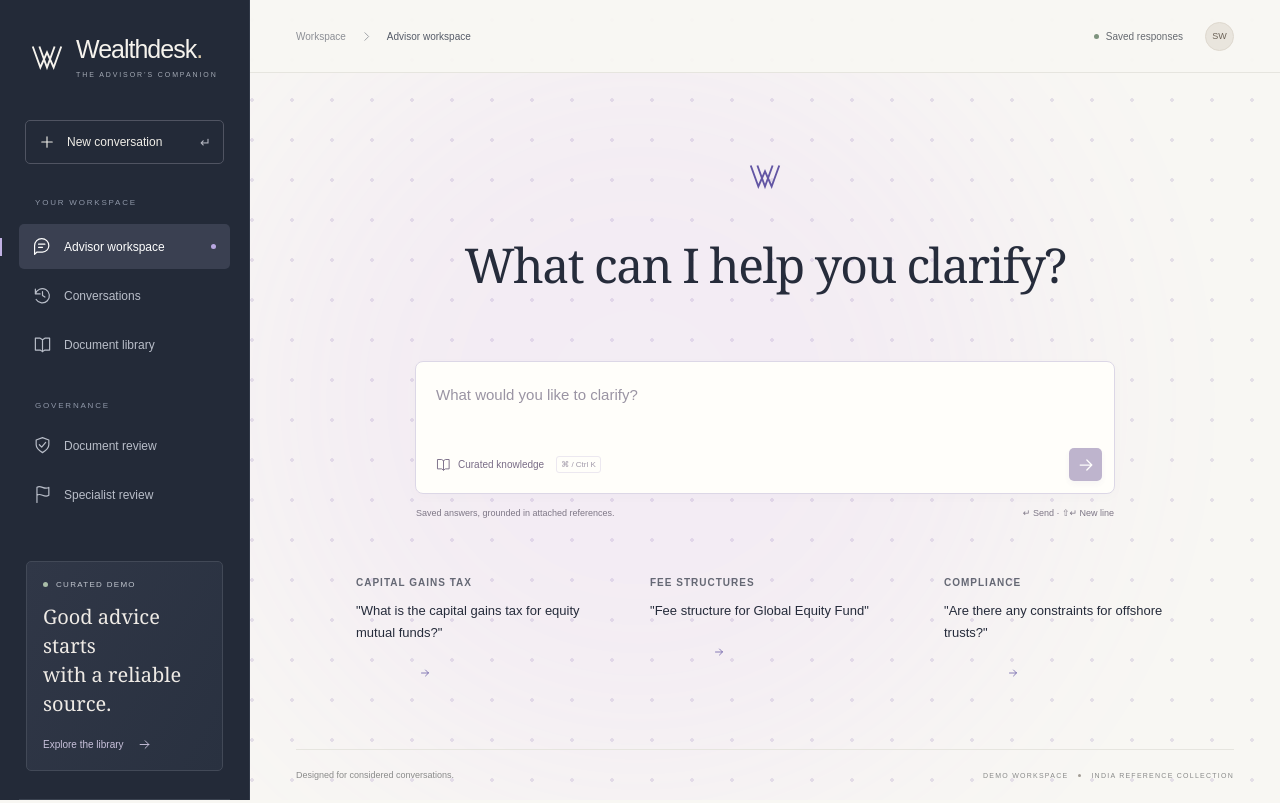
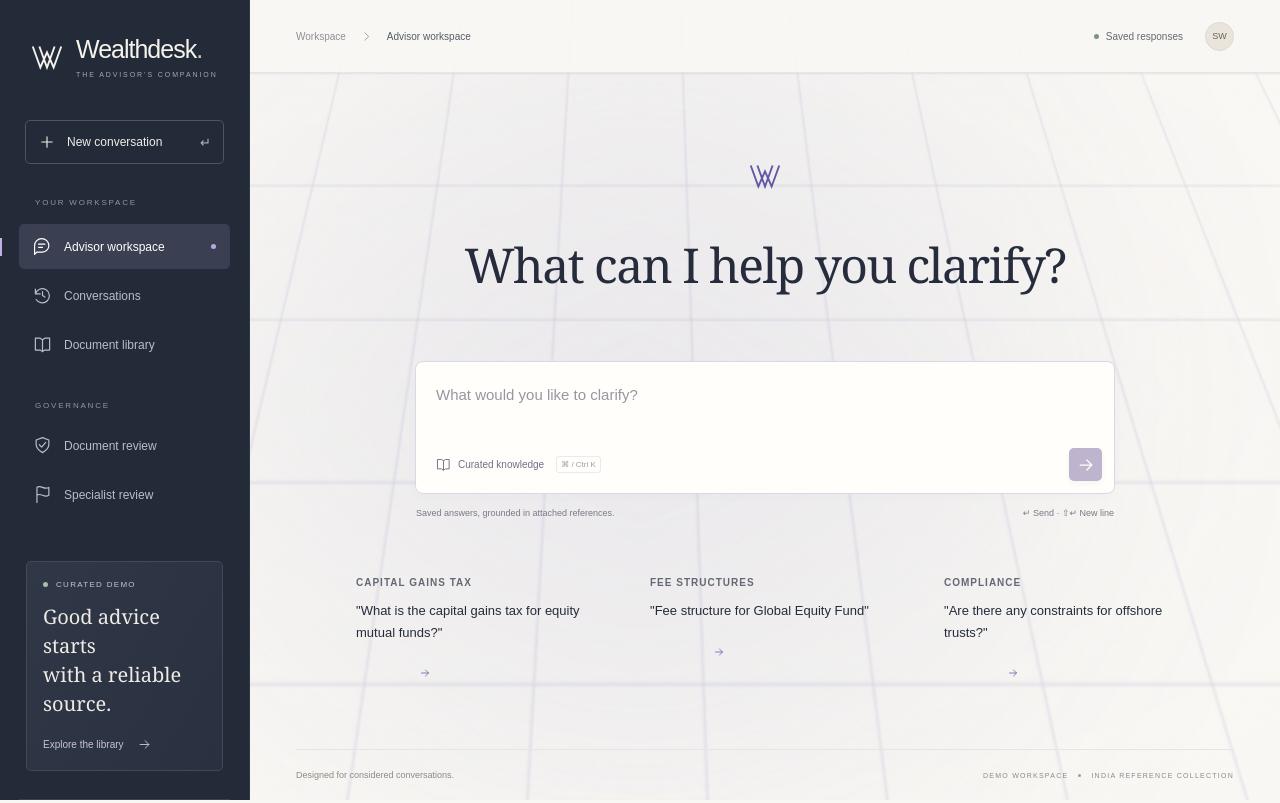
Before and after one commit to Aayush-207/wealth-advisor-copilot, a Next.js app in the folder frontend/: page / in a window 1280 px wide. Built offline with nearby package versions, Linux system fonts and the light colour scheme.

Commit message:
feat: Replace dotted background with a continuously drifting 3D grid

```diff
--- a/frontend/src/components/InteractiveBackground.tsx
+++ b/frontend/src/components/InteractiveBackground.tsx
@@ -6,7 +6,6 @@
 
   useEffect(() => {
     const handleMouseMove = (e: MouseEvent) => {
-      // Calculate normalized mouse coordinates (-1 to 1)
       const x = (e.clientX / window.innerWidth - 0.5) * 2;
       const y = (e.clientY / window.innerHeight - 0.5) * 2;
       setMousePosition({ x, y });
@@ -17,26 +16,53 @@
   }, []);
 
   return (
+    <>
+      <style dangerouslySetInnerHTML={{__html: `
+        @keyframes endless-drift {
+          from { background-position: 0px 0px; }
+          to { background-position: 60px 60px; }
+        }
+      `}} />
       <div className="fixed inset-0 z-[-1] pointer-events-none overflow-hidden">
-      {/* Moving dot pattern (parallax) */}
+
+        {/* Parallax wrapper responsive to cursor */}
         <div
-        className="absolute w-[120%] h-[120%] -left-[10%] -top-[10%] opacity-[0.25] transition-transform duration-700 ease-out"
+          className="absolute inset-0 transition-transform duration-700 ease-out"
           style={{
-          backgroundImage: "radial-gradient(#a898c5 2px, transparent 2px)",
-          backgroundSize: "40px 40px",
-          transform: `translate(${mousePosition.x * -25}px, ${mousePosition.y * -25}px)`
+            transform: `translate(${mousePosition.x * -40}px, ${mousePosition.y * -40}px)`
+          }}
+        >
+          {/* Continuously moving grid pattern */}
+          <div
+            className="absolute w-[150%] h-[150%] -left-[25%] -top-[25%] opacity-[0.25]"
+            style={{
+              backgroundImage: `
+                linear-gradient(rgba(99, 86, 164, 0.4) 1px, transparent 1px),
+                linear-gradient(90deg, rgba(99, 86, 164, 0.4) 1px, transparent 1px)
+              `,
+              backgroundSize: "60px 60px",
+              animation: 'endless-drift 15s linear infinite',
+              // Add a slight 3D perspective tilt for depth
+              transform: 'perspective(1000px) rotateX(45deg) scale(1.5)',
+              transformOrigin: 'top center'
             }}
           />
+        </div>
+
+        {/* Soft fading gradient overlays to blend edges into the theme background */}
+        <div className="absolute inset-0 bg-gradient-to-b from-[#f8f7f3] via-transparent to-[#f8f7f3] opacity-90" />
+        <div className="absolute inset-0 bg-gradient-to-r from-[#f8f7f3] via-transparent to-[#f8f7f3] opacity-80" />
 
         {/* Cursor follower (glow) */}
         <div
-        className="absolute w-[800px] h-[800px] rounded-full blur-[120px] bg-purple-400 opacity-[0.08] transition-transform duration-200 ease-out"
+          className="absolute w-[800px] h-[800px] rounded-full blur-[140px] bg-[#6356a4] opacity-[0.08] transition-transform duration-200 ease-out"
           style={{
             left: '50%',
             top: '50%',
-          transform: `translate(calc(-50% + ${mousePosition.x * 300}px), calc(-50% + ${mousePosition.y * 300}px))`
+            transform: `translate(calc(-50% + ${mousePosition.x * 250}px), calc(-50% + ${mousePosition.y * 250}px))`
           }}
         />
       </div>
+    </>
   );
 }
```
Lines whose indentation alone changed are shown as unchanged.
